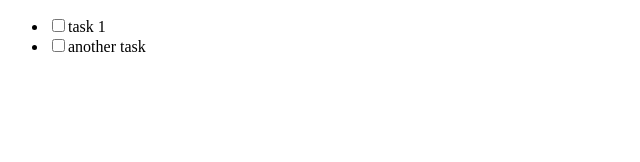
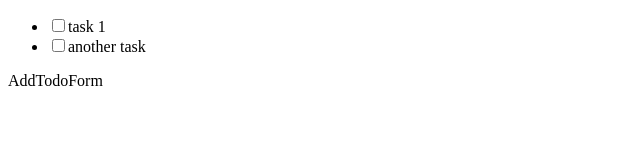
Before and after one commit to bombasic/todo-ts-app, a React (Create React App) app: page / in a window 1280 px wide. Shown: the top 162 px of the page, without its empty margins (0-640 px from the left). Built offline with nearby package versions, Linux system fonts and the light colour scheme.

Commit message:
Adding initial AddTodoForm

```diff
--- /dev/null
+++ b/src/components/AddTodoForm.tsx
@@ -0,0 +1,7 @@
+type Props = {};
+
+const AddTodoForm = (props: Props) => {
+  return <div>AddTodoForm</div>;
+};
+
+export default AddTodoForm;
--- a/src/components/TodoList.tsx
+++ b/src/components/TodoList.tsx
@@ -1,3 +1,4 @@
+import AddTodoForm from "./AddTodoForm";
 import TodoListItem from "./TodoListItem";
 
 interface TodoListProps {
@@ -7,6 +8,7 @@ interface TodoListProps {
 
 const TodoList: React.FC<TodoListProps> = ({ todos, toggleTodo }) => {
   return (
+    <>
       <ul>
         {todos.map((todo) => {
           return (
@@ -14,6 +16,8 @@ const TodoList: React.FC<TodoListProps> = ({ todos, toggleTodo }) => {
           );
         })}
       </ul>
+      <AddTodoForm />
+    </>
   );
 };
 
```
Lines whose indentation alone changed are shown as unchanged.
